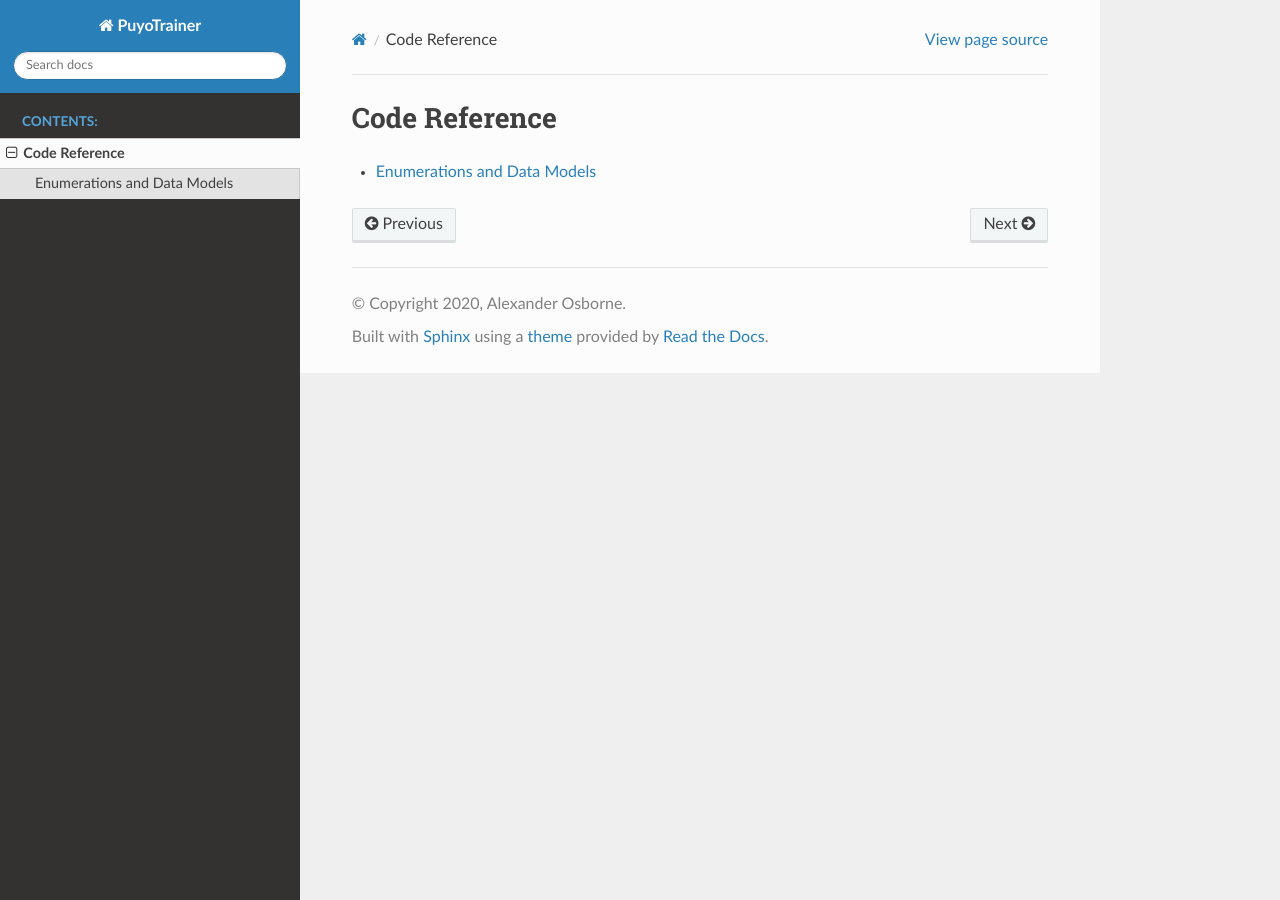
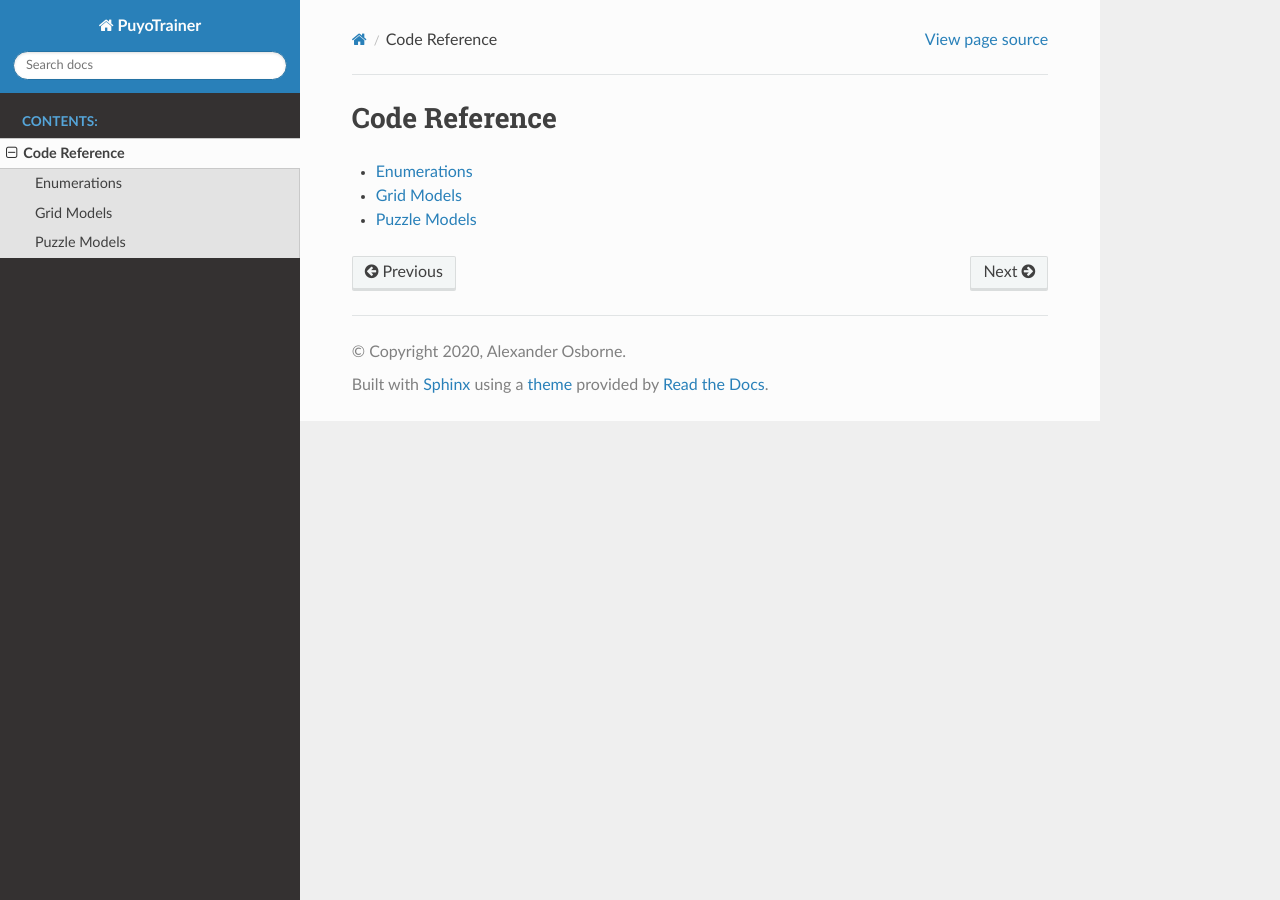
Before and after one commit to amosborne/puyo-trainer, a Sphinx documentation site: the page built from docs/code_refs/index.rst, in a window 1280 px wide. Built offline with Sphinx 7.4.7 and the Read the Docs theme 2.0.0, drawn with Linux system fonts in a browser that asks for light colours.

Commit message:
doc update

```diff
--- a/docs/code_refs/index.rst
+++ b/docs/code_refs/index.rst
@@ -3,4 +3,6 @@ Code Reference
 
 .. toctree::
 
-   models/index
+   models/enumerations
+   models/gridmodels
+   models/puzzlemodels
--- /dev/null
+++ b/docs/code_refs/models/puzzlemodels.rst
@@ -0,0 +1,5 @@
+Puzzle Models
+============================
+
+.. autoclass:: models.puzzle_module.PuzzleModule
+   :members: new, load
```
Also changed, not shown: docs/code_refs/models/enumerations.rst (added, +14 -0 lines), docs/code_refs/models/gridmodels.rst (renamed from docs/code_refs/models/index.rst, +2 -16 lines), 5 other files.
